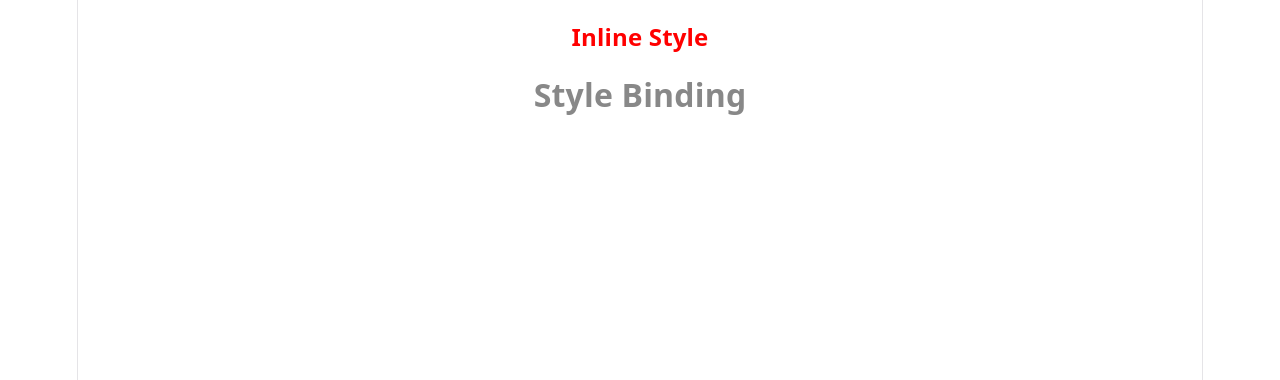
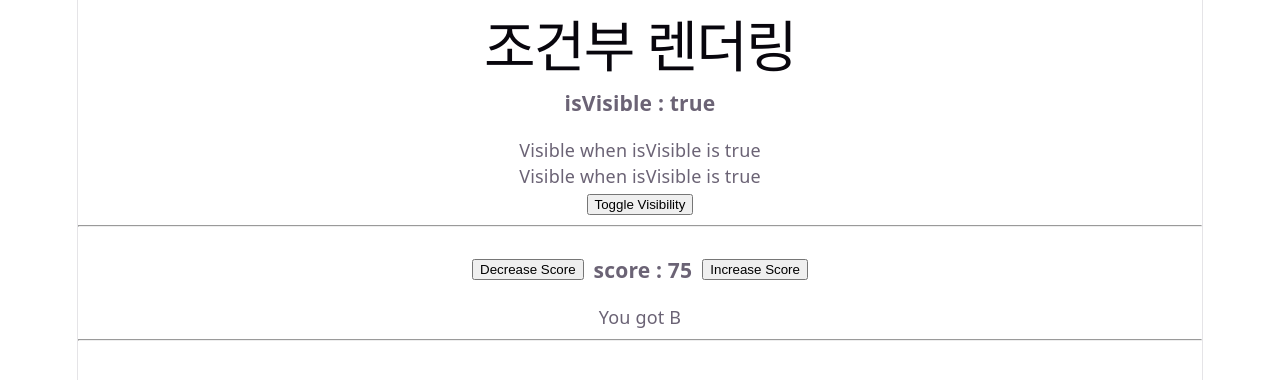
Before and after one commit to joycie416/vue_introduction, a Vue app: page / in a window 1280 px wide. Shown: the top 380 px of the page. Built offline with nearby package versions, Linux system fonts and the light colour scheme.

Commit message:
03-03: 조건부 렌더링 v-if, v-show

```diff
--- a/src/App.vue
+++ b/src/App.vue
@@ -1,7 +1,7 @@
 <script setup lang="ts">
-import Test2 from "./components/Test2.vue";
+import Test3 from "@/components/Test3.vue";
 </script>
 
 <template>
-  <Test2 />
+  <Test3 />
 </template>
--- /dev/null
+++ b/src/components/Test3.vue
@@ -0,0 +1,68 @@
+<script lang="ts">
+export default {
+  data() {
+    return {
+      isVisible: true,
+      message: "Visible when isVisible is true",
+
+      score: 75,
+    };
+  },
+  methods: {
+    toggleVisibility() {
+      this.isVisible = !this.isVisible;
+    },
+    increaseScore() {
+      const score = this.score;
+      if (score + 5 <= 100) this.score += 5;
+    },
+    decreaseScore() {
+      const score = this.score;
+      if (score - 5 >= 0) this.score -= 5;
+    },
+  },
+};
+</script>
+
+<template>
+  <div>
+    <h1>조건부 렌더링</h1>
+    <h3>isVisible : {{ isVisible }}</h3>
+    <p v-if="isVisible">{{ message }}</p>
+    <p v-show="isVisible">{{ message }}</p>
+    <button @click="toggleVisibility">Toggle Visibility</button>
+    <hr />
+    <!-- v-if, v-else-if, v-else -->
+    <div
+      style="
+        display: flex;
+        justify-content: center;
+        align-items: center;
+        gap: 10px;
+      "
+    >
+      <button @click="decreaseScore">Decrease Score</button>
+      <h3>score : {{ score }}</h3>
+      <button @click="increaseScore">Increase Score</button>
+    </div>
+    <p v-if="score >= 80">You got A</p>
+    <p v-else-if="score >= 60">You got B</p>
+    <p v-else>You failed the exam</p>
+    <hr />
+  </div>
+</template>
+
+<style scoped></style>
+
+<!--
+v-if vs. v-show
+* v-show
+  display: none 속성을 이용해 보이지 않게 하므로
+  보이지 않을뿐 여전히 DOM에 존재함.
+  따라서 자주 표시하거나 숨겨야하는 요소의 경우 유용함.
+
+* v-if
+  조건에 따라 렌더링 여부가 달라짐
+  따라서 처음부터 만들 필요 없는 무거운 컴포넌트나
+  조건이 자주 바뀌지 않는 경우에 적합함함
+-->
```
